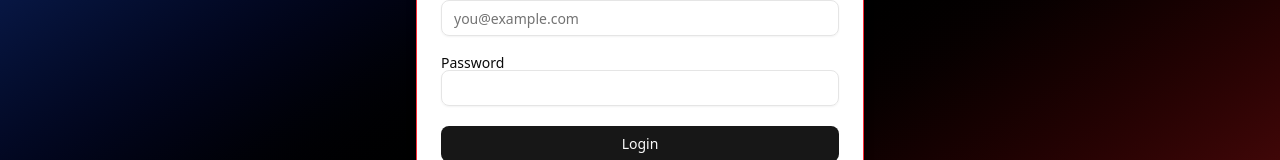
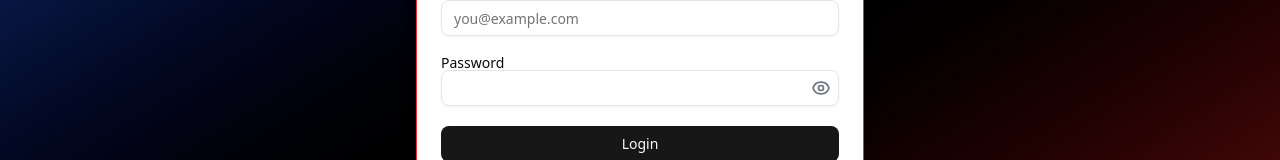
Before and after one commit to hridoy479/fff-tournament_project, a Next.js app: page /login in a window 1280 px wide. Shown: the part 407-567 px from the top of the page. Built offline with nearby package versions, Linux system fonts and the light colour scheme; no server answers.

Commit message:
login page user optimized

```diff
--- a/package.json
+++ b/package.json
@@ -19,6 +19,7 @@
     "@radix-ui/react-separator": "^1.1.7",
     "@radix-ui/react-slot": "^1.2.3",
     "@radix-ui/react-tooltip": "^1.2.7",
+    "@vercel/speed-insights": "^1.2.0",
     "axios": "^1.10.0",
     "class-variance-authority": "^0.7.1",
     "clsx": "^2.1.1",
--- a/src/app/layout.tsx
+++ b/src/app/layout.tsx
@@ -6,7 +6,7 @@ import { Sidebar, SidebarProvider } from "@/components/ui/sidebar";
 import Header from "@/components/Header";
 import { AlertDemo } from "@/components/AlertDemo";
 import Footer from "@/components/Footer";
-
+import { SpeedInsights } from "@vercel/speed-insights/next"
 
 const geistSans = Geist({
   variable: "--font-geist-sans",
--- a/src/components/Login.tsx
+++ b/src/components/Login.tsx
@@ -21,6 +21,7 @@ export function Login() {
   const router = useRouter();
   const [email, setEmail] = useState('');
   const [password, setPassword] = useState('');
+  const [showPassword, setShowPassword] = useState(false);
 
   const handleLogin = async (e: React.FormEvent) => {
     e.preventDefault();
@@ -101,13 +102,36 @@ export function Login() {
             </div>
             <div>
               <Label htmlFor="password">Password</Label>
+              <div className="relative">
               <Input
                 id="password"
-                type="password"
+                type={showPassword ? 'text' : 'password'}
                 required
                 value={password}
                 onChange={(e) => setPassword(e.target.value)}
               />
+              <button
+                type="button"
+                className="absolute right-2 top-1/2 -translate-y-1/2 text-gray-500"
+                onClick={() => setShowPassword((prev) => !prev)}
+                tabIndex={-1}
+                aria-label={showPassword ? 'Hide password' : 'Show password'}
+              >
+                {showPassword ? (
+                // Eye Off SVG
+                <svg xmlns="http://www.w3.org/2000/svg" className="h-5 w-5" fill="none" viewBox="0 0 24 24" stroke="currentColor">
+                  <path strokeLinecap="round" strokeLinejoin="round" strokeWidth={2} d="M13.875 18.825A10.05 10.05 0 0112 19c-5.523 0-10-4.477-10-10 0-1.657.403-3.22 1.125-4.575m1.875-2.25A9.956 9.956 0 0112 3c5.523 0 10 4.477 10 10 0 1.657-.403 3.22-1.125 4.575m-1.875 2.25A9.956 9.956 0 0112 21c-1.657 0-3.22-.403-4.575-1.125M15 12a3 3 0 11-6 0 3 3 0 016 0z" />
+                  <path strokeLinecap="round" strokeLinejoin="round" strokeWidth={2} d="M3 3l18 18" />
+                </svg>
+                ) : (
+                // Eye SVG
+                <svg xmlns="http://www.w3.org/2000/svg" className="h-5 w-5" fill="none" viewBox="0 0 24 24" stroke="currentColor">
+                  <path strokeLinecap="round" strokeLinejoin="round" strokeWidth={2} d="M15 12a3 3 0 11-6 0 3 3 0 016 0z" />
+                  <path strokeLinecap="round" strokeLinejoin="round" strokeWidth={2} d="M2.458 12C3.732 7.943 7.523 5 12 5c4.477 0 8.268 2.943 9.542 7-1.274 4.057-5.065 7-9.542 7-4.477 0-8.268-2.943-9.542-7z" />
+                </svg>
+                )}
+              </button>
+              </div>
             </div>
             <Button type="submit" className="w-full cursor-pointer">
               Login
```
Also changed, not shown: 1 other file (tests, documents, lock files or other folders).
